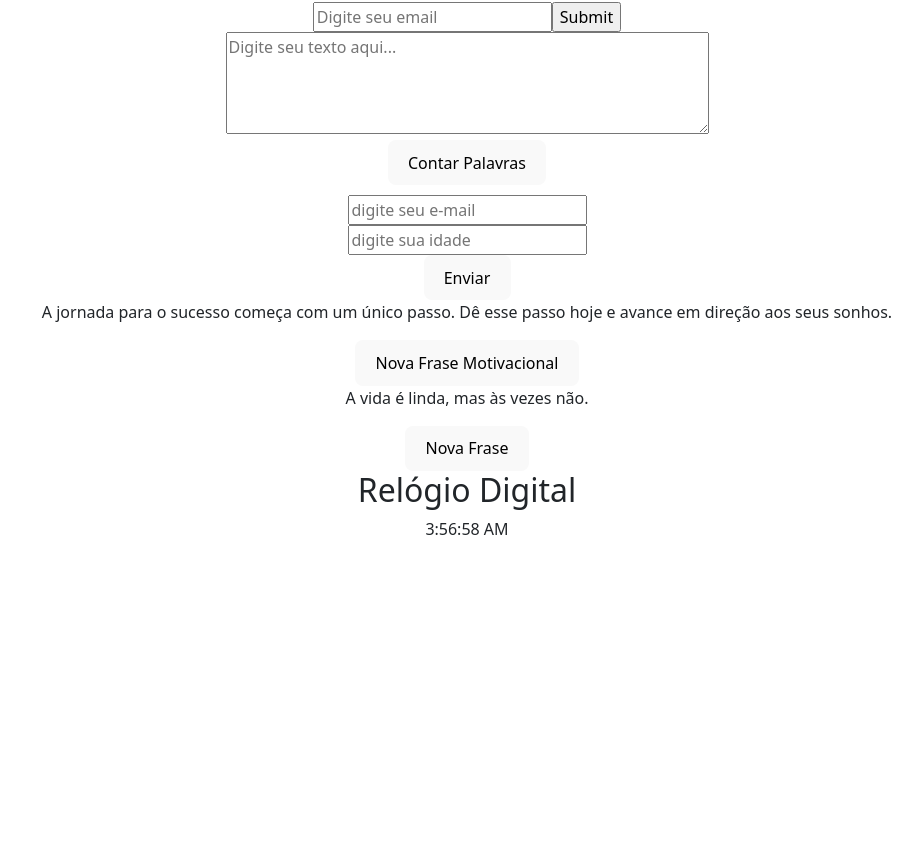
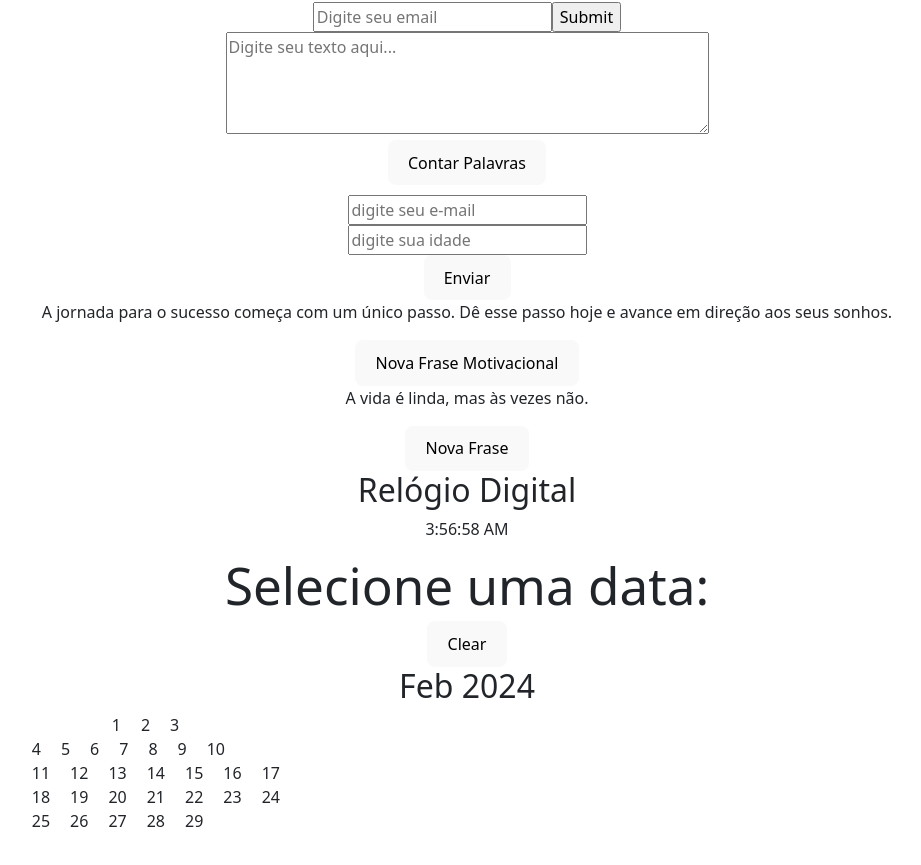
Before and after one commit to euannerocha/tres_meia_meia_code, a React (Vite) app in the folder code_tres_meia_meia/: page / in a window 1280 px wide. Shown: the part 4198-5063 px from the top of the page, without its empty margins (173-1094 px from the left). Before the commit the page ends 4819 px from the top, so only its background shows below. Built offline with nearby package versions, Linux system fonts and the light colour scheme; no server answers.

Commit message:
dia_sessenta_e_quatro

```diff
--- a/code_tres_meia_meia/src/pages/Home.tsx
+++ b/code_tres_meia_meia/src/pages/Home.tsx
@@ -44,6 +44,7 @@ import EmailForm from "../progresso/Fevereiro/dia_60/dia_sessenta";
 import MotivationalButton from "../progresso/Marco/dia_61/dia_sessenta_e_um";
 import FrasesButton from "../progresso/Marco/dia_62/dia_sessenta_e_dois";
 import Clock from "../progresso/Marco/dia_63/dia_sessenta_e_tres";
+import Calendar from "../progresso/Marco/dia_64/dia_sessenta_e_quatro";
 
 // import BarChart from "./progresso/Fevereiro/dia_37/dia_trinta_e_sete";
 
@@ -115,6 +116,12 @@ function Home() {
 
   // const dataChart = [12, 19, 3, 5, 2, 3];
   // const labelsChart = ['Red', 'Blue', 'Yellow', 'Green', 'Purple', 'Orange'];
+
+  const [selectedDate, setSelectedDate] = useState<Date | null>(null);
+
+  const handleSelectDate = (date: Date) => {
+    setSelectedDate(date);
+  };
 
   return (
     <div id="root">
@@ -188,6 +195,14 @@ function Home() {
       <MotivationalButton />
       <FrasesButton />
       <Clock />
+
+      <div>
+        <h1>Selecione uma data:</h1>
+        <Calendar onSelectDate={handleSelectDate} />
+        {selectedDate && (
+          <p>Data selecionada: {selectedDate.toLocaleDateString()}</p>
+        )}
+      </div>
     </div>
   );
 }
--- /dev/null
+++ b/code_tres_meia_meia/src/progresso/Marco/dia_64/dia_sessenta_e_quatro.tsx
@@ -0,0 +1,102 @@
+import React, { useState } from "react";
+
+interface CalendarProps {
+  onSelectDate: (date: Date) => void;
+}
+
+const Calendar: React.FC<CalendarProps> = ({ onSelectDate }) => {
+  const [selectedDate, setSelectedDate] = useState<Date | null>(null);
+
+  const getMonthName = (monthIndex: number): string => {
+    const months = [
+      "Jan",
+      "Feb",
+      "Mar",
+      "Apr",
+      "May",
+      "Jun",
+      "Jul",
+      "Aug",
+      "Sep",
+      "Oct",
+      "Nov",
+      "Dec",
+    ];
+    return months[monthIndex];
+  };
+
+  const generateCalendar = (year: number, month: number): JSX.Element => {
+    const firstDayOfMonth = new Date(year, month, 1);
+    const lastDayOfMonth = new Date(year, month + 1, 0);
+    const daysInMonth = lastDayOfMonth.getDate();
+    const startingDay = firstDayOfMonth.getDay();
+
+    const weeks: JSX.Element[] = [];
+    let days: JSX.Element[] = [];
+
+    for (let i = 0; i < startingDay; i++) {
+      days.push(<div key={`empty-${i}`} className="calendar-day empty"></div>);
+    }
+
+    for (let day = 1; day <= daysInMonth; day++) {
+      const date = new Date(year, month, day);
+      const isSelected =
+        selectedDate && date.toDateString() === selectedDate.toDateString();
+
+      days.push(
+        <div
+          key={day}
+          className={`calendar-day ${isSelected ? "selected" : ""}`}
+          onClick={() => handleDateClick(date)}
+        >
+          {day}
+        </div>
+      );
+
+      if ((day + startingDay) % 7 === 0 || day === daysInMonth) {
+        weeks.push(
+          <div
+            style={{
+              display: "flex",
+              flexDirection: "row",
+              flexWrap: "wrap",
+              width: "30%",
+              gap: "20px",
+              alignItems: "flex-start",
+            }}
+            key={weeks.length}
+            className="calendar-week"
+          >
+            {days}
+          </div>
+        );
+        days = [];
+      }
+    }
+
+    return <div className="calendar-month">{weeks}</div>;
+  };
+
+  const handleDateClick = (date: Date) => {
+    setSelectedDate(date);
+    onSelectDate(date);
+  };
+
+  const today = new Date();
+  const year = today.getFullYear();
+  const month = today.getMonth();
+
+  return (
+    <div className="calendar">
+      <header>
+        <button onClick={() => setSelectedDate(null)}>Clear</button>
+        <h2>
+          {getMonthName(month)} {year}
+        </h2>
+      </header>
+      <div className="calendar-grid">{generateCalendar(year, month)}</div>
+    </div>
+  );
+};
+
+export default Calendar;
```
